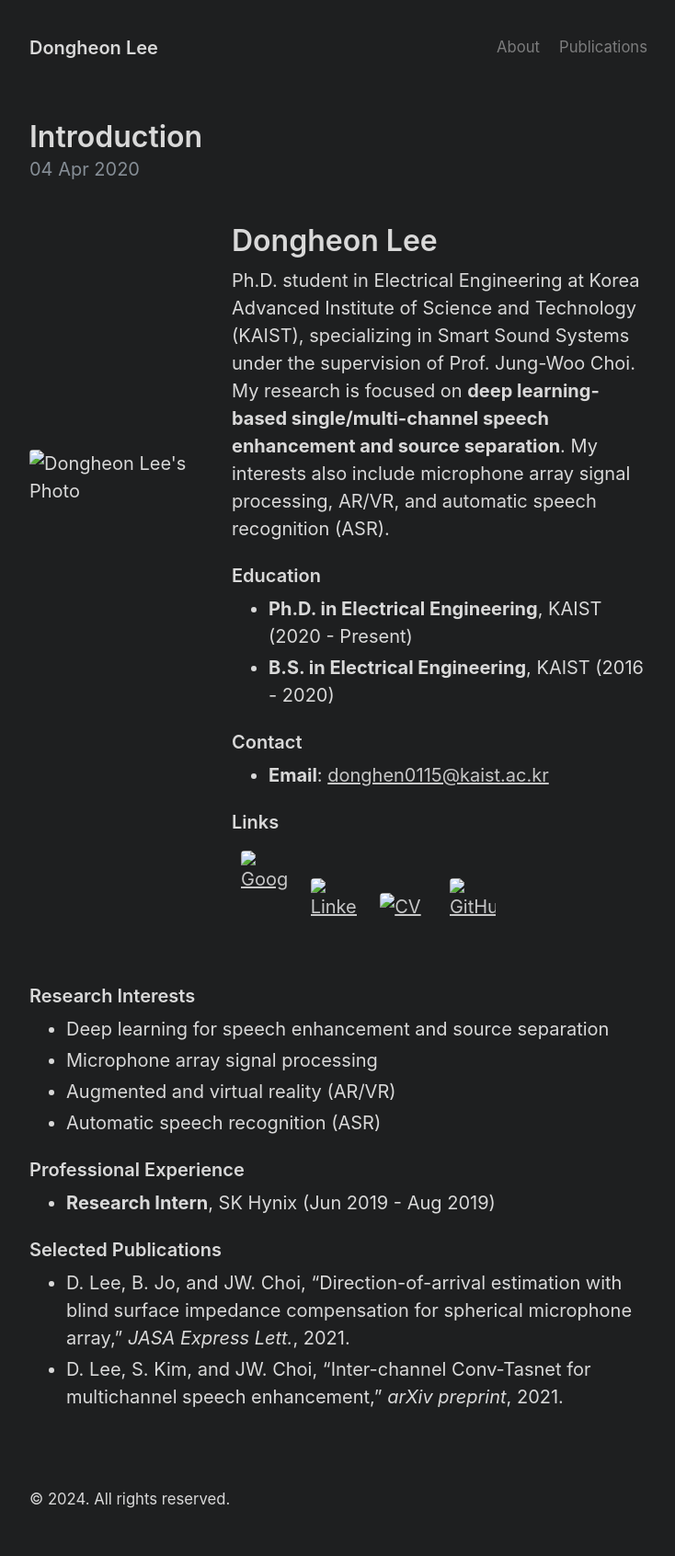
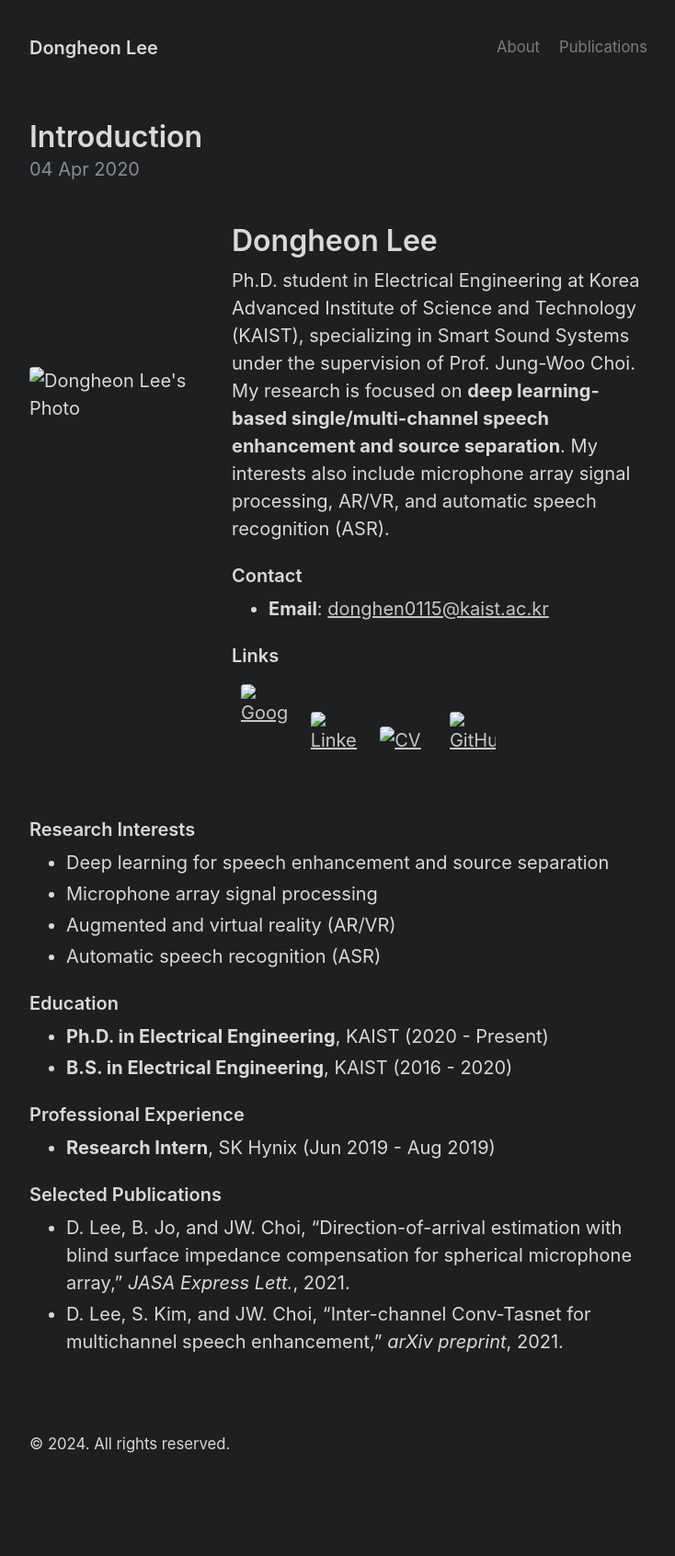
Before and after one commit to donghoney0416/donghoney0416.github.io, a Jekyll site: the page built from _posts/2020-04-04-introduction.md, in a window 1280 px wide. Shown: the whole page at 92% size, without its empty margins (272-1006 px from the left). Built offline with Jekyll 4.4.1, drawn with Linux system fonts in a browser that asks for light colours; after the commit the page ends 1632 px from its top, so only the background shows below that.

Commit message:
Update 2020-04-04-introduction.md

```diff
--- a/_posts/2020-04-04-introduction.md
+++ b/_posts/2020-04-04-introduction.md
@@ -10,12 +10,6 @@ title: "Introduction"
        <h1>Dongheon Lee</h1>
 
        <p>Ph.D. student in Electrical Engineering at Korea Advanced Institute of Science and Technology (KAIST), specializing in Smart Sound Systems under the supervision of Prof. Jung-Woo Choi. My research is focused on <strong>deep learning-based single/multi-channel speech enhancement and source separation</strong>. My interests also include microphone array signal processing, AR/VR, and automatic speech recognition (ASR).</p>
-
-       <h3>Education</h3>
-       <ul>
-           <li><strong>Ph.D. in Electrical Engineering</strong>, KAIST (2020 - Present)</li>
-           <li><strong>B.S. in Electrical Engineering</strong>, KAIST (2016 - 2020)</li>
-       </ul>
 
        <h3>Contact</h3>
        <ul>
@@ -48,6 +42,12 @@ title: "Introduction"
     <li>Automatic speech recognition (ASR)</li>
 </ul>
 
+<h3>Education</h3>
+<ul>
+   <li><strong>Ph.D. in Electrical Engineering</strong>, KAIST (2020 - Present)</li>
+   <li><strong>B.S. in Electrical Engineering</strong>, KAIST (2016 - 2020)</li>
+</ul>
+
 <h3>Professional Experience</h3>
 <ul>
     <li><strong>Research Intern</strong>, SK Hynix (Jun 2019 - Aug 2019)</li>
```
